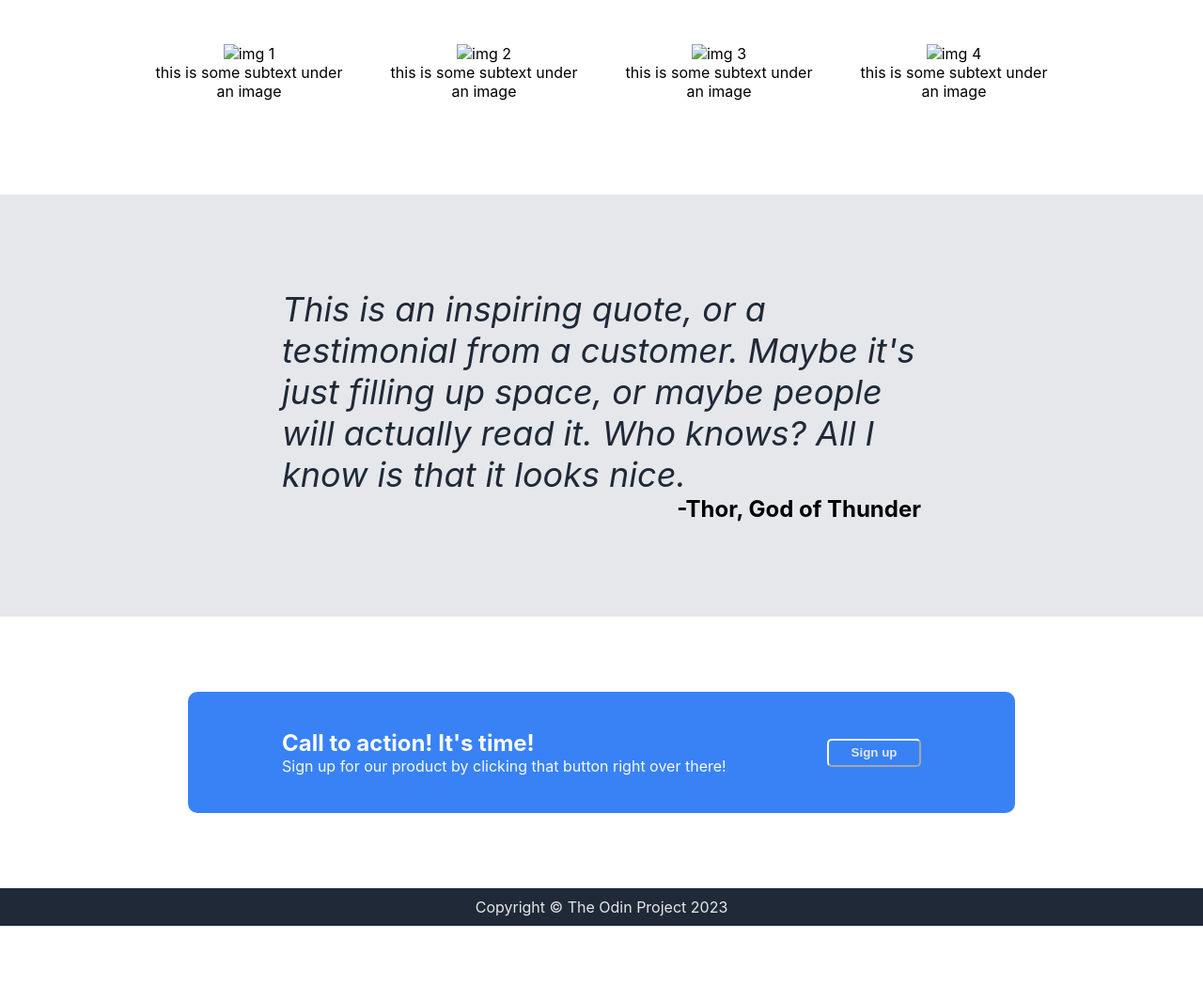
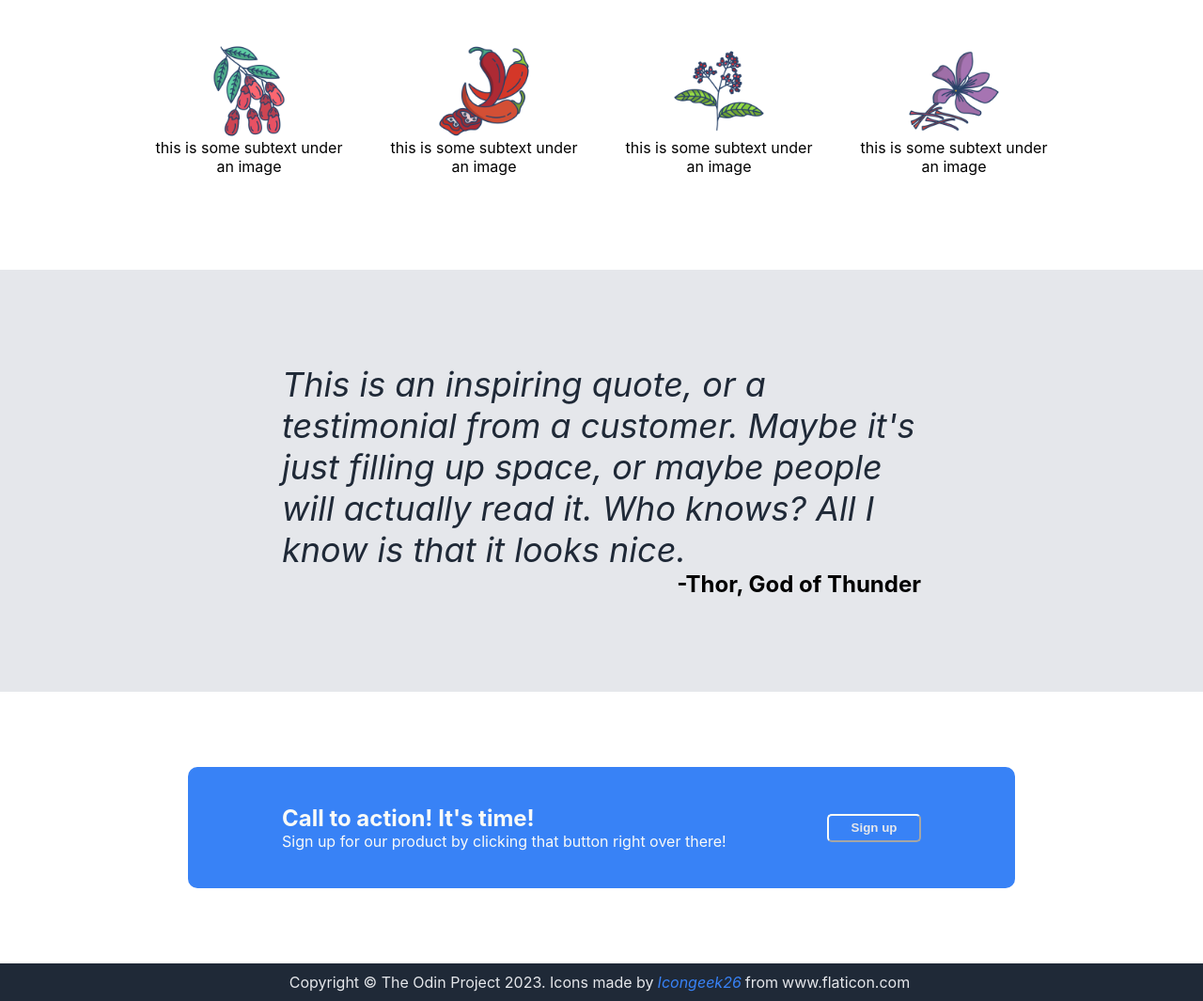
Before and after one commit to qgiang124/landing-page, a plain HTML site: page index.html in a window 1280 px wide. Shown: the part 724-1789 px from the top of the page at 94% size. Before the commit the page ends 1709 px from the top, so only its background shows below. Drawn offline with Linux system fonts and the light colour scheme.

Commit message:
added images to information section and credit to the artist

```diff
--- a/index.html
+++ b/index.html
@@ -41,19 +41,19 @@
         <div class="infor-header">Some random information.</div>
         <div class="content">
             <div class="item">
-                <img src="#" alt="img 1">
+                <img src="/info-images/barberry.png" alt="img 1" width="100px" height="100px">
                 <div class="text">this is some subtext under an image</div>
             </div>
             <div class="item">
-                <img src="#" alt="img 2">
+                <img src="/info-images/chilli.png" alt="img 2" width="100px" height="100px">
                 <div class="text">this is some subtext under an image</div>
             </div>
             <div class="item">
-                <img src="#" alt="img 3">
+                <img src="/info-images/pepper.png" alt="img 3" width="100px" height="100px">
                 <div class="text">this is some subtext under an image</div>
             </div>
             <div class="item">
-                <img src="#" alt="img 4">
+                <img src="/info-images/saffron.png" alt="img 4" width="100px" height="100px">
                 <div class="text">this is some subtext under an image</div>
             </div>
         </div>
@@ -73,7 +73,7 @@
         <button> Sign up</button>
     </div>
     <div class="footer">
-        Copyright © The Odin Project 2023
+        Copyright © The Odin Project 2023. Icons made by <span> Icongeek26 </span> from <a href="www.flaticon.com"> www.flaticon.com </a>
     </div>
 </body>
 
--- a/styles.css
+++ b/styles.css
@@ -137,3 +137,15 @@ button {
     display: flex;
     justify-content: center;
 }
+
+span {
+    color: #3882f6;
+    font-style:italic;
+    padding-inline: 4px;
+}
+
+.footer a {
+    font-size: 16px;
+    padding-inline: 4px;
+
+}
```
Also changed, not shown: info-images/barberry.png (added), info-images/chilli.png (added), info-images/pepper.png (added), info-images/saffron.png (added).
